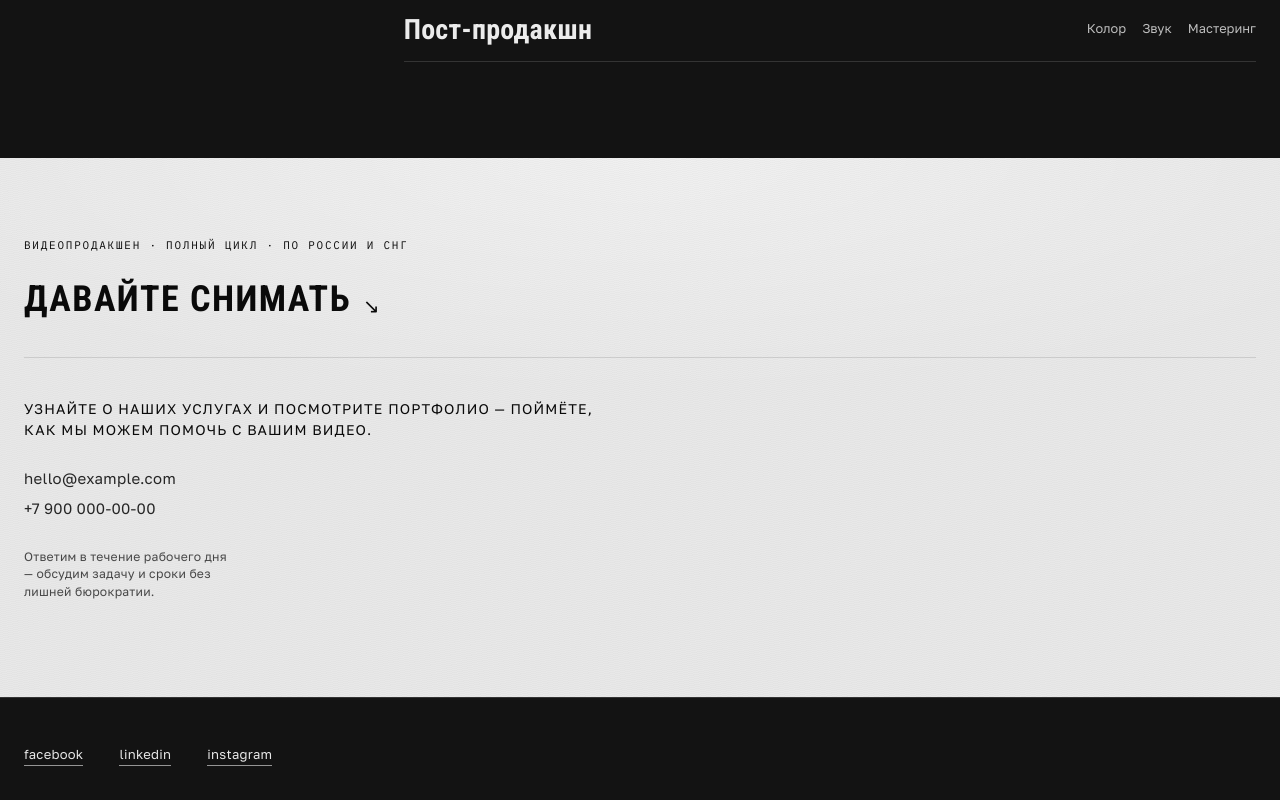
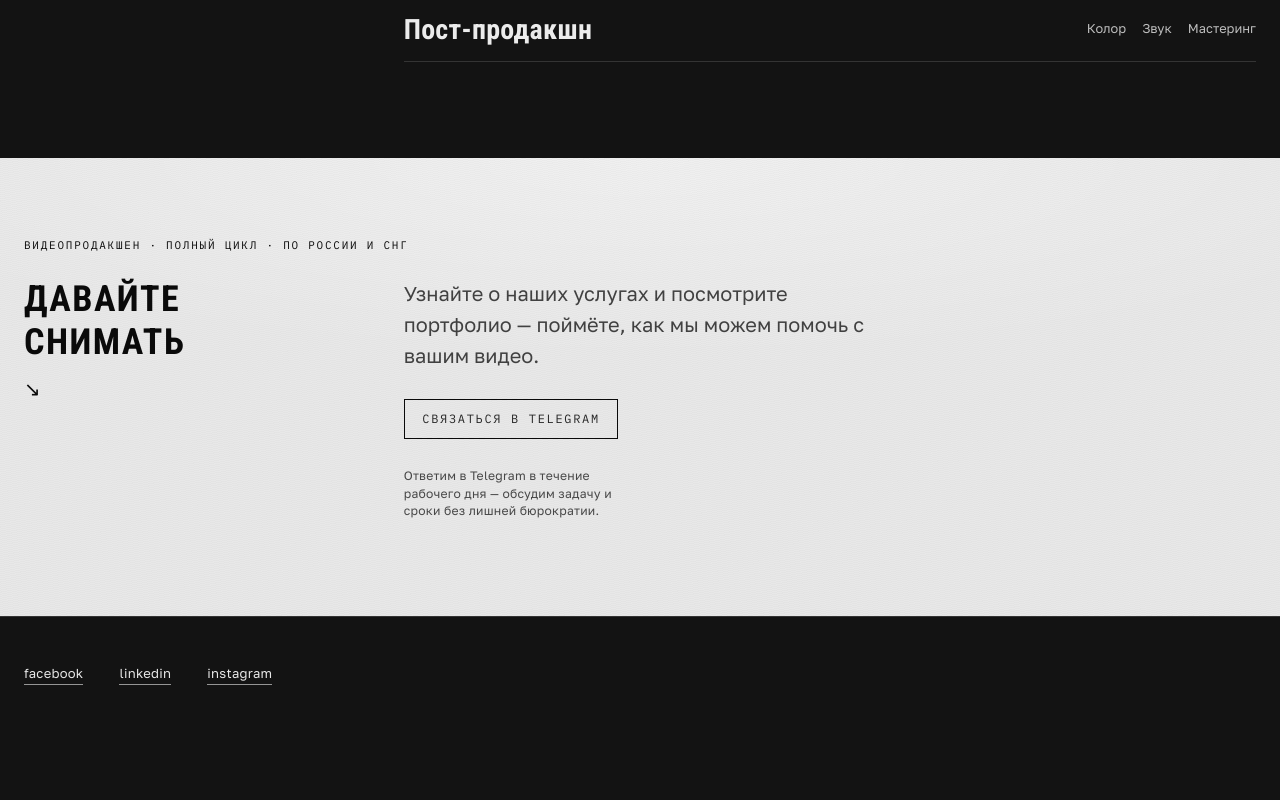
Before and after one commit to andrey-zinoviev-dev/mazurov-video, a Next.js app: page / in a window 1280 px wide. Shown: the part 4492-5292 px from the top of the page. After the commit the page ends 5225 px from the top, so only its background shows below. Built offline with nearby package versions, Linux system fonts and the light colour scheme.

Commit message:
updated MetaText styling and Contacts layout

```diff
--- a/src/components/Contacts/Contacts.module.css
+++ b/src/components/Contacts/Contacts.module.css
@@ -2,7 +2,6 @@
   --contacts-bg: #e8e8e8;
   --contacts-fg: #0a0a0a;
   --contacts-muted: rgba(10, 10, 10, 0.72);
-  --contacts-line: rgba(10, 10, 10, 0.12);
   --contacts-accent: rgba(10, 10, 10, 0.88);
 
   position: relative;
@@ -21,16 +20,12 @@
   color-scheme: light;
 }
 
-.container {
+.inner {
   position: relative;
-  display: flex;
-  flex-direction: column;
-  align-items: stretch;
-  gap: clamp(1rem, 2.5vw, 1.5rem);
 }
 
 .kicker {
-  margin: 0;
+  margin: 0 0 24px;
   max-width: 42rem;
   font-family: var(--font-mono), ui-monospace, monospace;
   font-size: clamp(0.5625rem, 0.65vw + 0.45rem, 0.6875rem);
@@ -41,6 +36,23 @@
   color: var(--contacts-fg);
 }
 
+.split {
+  display: grid;
+  grid-template-columns: minmax(0, 0.5fr) minmax(0, 1.35fr);
+  gap: clamp(2rem, 5vw, 4.5rem);
+  align-items: start;
+}
+
+.headlineCol {
+  min-width: 0;
+}
+
+.contentCol {
+  display: grid;
+  gap: clamp(1.25rem, 3vw, 1.75rem);
+  min-width: 0;
+}
+
 /* Extends Typography `Headline` (base .headline): size, uppercase, tracking */
 .heading {
   display: flex;
@@ -48,6 +60,7 @@
   align-items: baseline;
   gap: 12px;
   max-width: 100%;
+  margin-bottom: clamp(1rem, 2vw, 1.5rem);
   font-family: var(--font-headline), system-ui, sans-serif;
   color: var(--contacts-fg);
 }
@@ -66,25 +79,9 @@
   transform: translateY(0.08em);
 }
 
-.rule {
-  height: 1px;
-  width: 100%;
-  margin: clamp(0.25rem, 1.5vw, 0.75rem) 0 0;
-  background: var(--contacts-line);
-  border: none;
-}
-
-.lower {
-  display: flex;
-  flex-direction: column;
-  align-items: flex-start;
-  gap: clamp(1.25rem, 3vw, 1.75rem);
-  max-width: min(36rem, 58%);
-  padding-top: clamp(0.5rem, 1.5vw, 1rem);
-}
-
 .lede {
   margin: 0;
+  max-width: 38ch;
   font-family: var(--font-body), system-ui, sans-serif;
   font-size: clamp(0.75rem, 0.9vw + 0.55rem, 0.875rem);
   font-weight: 400;
@@ -102,25 +99,46 @@
 }
 
 .link {
-  font-family: var(--font-body), system-ui, sans-serif;
+  display: inline-flex;
+  align-items: center;
+  justify-content: center;
+  padding: 0.65rem 1.1rem;
   font-size: clamp(0.9375rem, 1.15vw, 1.0625rem);
   font-weight: 400;
   line-height: 1.4;
   letter-spacing: 0.02em;
   text-transform: none;
+  text-decoration: none;
   color: var(--contacts-accent);
-  text-decoration: none;
-  border-bottom: 1px solid transparent;
-  transition: border-color 0.15s ease, color 0.15s ease;
+  background-color: transparent;
+  border: 1px solid var(--contacts-fg);
+  --meta-text-color: var(--contacts-accent);
+  transition:
+    background-color 0.22s ease,
+    color 0.22s ease,
+    border-color 0.22s ease,
+    transform 0.22s ease,
+    box-shadow 0.22s ease;
 }
 
 .link:hover {
-  border-bottom-color: rgba(10, 10, 10, 0.35);
+  color: rgba(255, 255, 255, 0.94);
+  background-color: var(--contacts-fg);
+  border-color: var(--contacts-fg);
+  --meta-text-color: rgba(255, 255, 255, 0.94);
+  transform: translateY(-1px);
+  box-shadow: 0 4px 14px rgba(10, 10, 10, 0.14);
 }
 
 .link:focus-visible {
-  outline: 1px solid rgba(10, 10, 10, 0.45);
+  outline: 2px solid var(--contacts-fg);
   outline-offset: 3px;
+}
+
+.link:active {
+  transform: translateY(0);
+  box-shadow: 0 2px 8px rgba(10, 10, 10, 0.12);
+  transition-duration: 0.12s;
 }
 
 .note {
@@ -133,8 +151,13 @@
   max-width: 28ch;
 }
 
-@media (max-width: 820px) {
-  .lower {
+@media (max-width: 900px) {
+  .split {
+    grid-template-columns: 1fr;
+    gap: clamp(1.75rem, 4vw, 2.5rem);
+  }
+
+  .lede {
     max-width: none;
   }
 }
--- a/src/components/Contacts/Contacts.tsx
+++ b/src/components/Contacts/Contacts.tsx
@@ -1,10 +1,11 @@
 import { Container } from "@/components/Container/Container";
 import { Headline } from "@/components/Typography/Headline";
 import styles from "./Contacts.module.css";
+import { MetaText } from "../MetaText/MetaText";
+import { Paragraph } from "../Typography/Paragraph";
 
-const EMAIL = "hello@example.com";
-const PHONE_DISPLAY = "+7 900 000-00-00";
-const PHONE_TEL = "+79000000000";
+const TELEGRAM_USER = "mazurov_prod";
+const TELEGRAM_URL = `https://t.me/${TELEGRAM_USER}`;
 
 export function Contacts() {
   return (
@@ -13,36 +14,39 @@ export function Contacts() {
       id="contact"
       aria-labelledby="contact-emotional-heading"
     >
-      <Container className={styles.container}>
+      <Container className={styles.inner}>
         <p className={styles.kicker}>Видеопродакшен · полный цикл · по России и СНГ</p>
 
+        <div className={styles.split}>
+          <header className={styles.headlineCol}>
             <Headline id="contact-emotional-heading" className={styles.heading}>
               <span className={styles.titleText}>давайте снимать</span>
               <span className={styles.titleArrow} aria-hidden>
                 ↘
               </span>
             </Headline>
+          </header>
 
-        <div className={styles.rule} role="presentation" />
-
-        <div className={styles.lower}>
-          <p className={styles.lede}>
-            Узнайте о наших услугах и посмотрите портфолио — поймёте, как мы можем помочь с
-            вашим видео.
-          </p>
+          <div className={styles.contentCol}>
+            <Paragraph>Узнайте о наших услугах и посмотрите портфолио — поймёте, как мы можем помочь с вашим видео.</Paragraph>
 
             <div className={styles.contactLines}>
-            <a className={styles.link} href={`mailto:${EMAIL}`}>
-              {EMAIL}
-            </a>
-            <a className={styles.link} href={`tel:${PHONE_TEL}`}>
-              {PHONE_DISPLAY}
+              <a
+                className={styles.link}
+                href={TELEGRAM_URL}
+                target="_blank"
+                rel="noopener noreferrer"
+                aria-label={`Открыть Telegram: @${TELEGRAM_USER}`}
+              >
+                <MetaText text="Связаться в Telegram" />
               </a>
             </div>
 
             <p className={styles.note}>
-            Ответим в течение рабочего дня — обсудим задачу и сроки без лишней бюрократии.
+              Ответим в Telegram в течение рабочего дня — обсудим задачу и сроки без лишней
+              бюрократии.
             </p>
+          </div>
         </div>
       </Container>
     </section>
--- a/src/components/MetaText/MetaText.module.css
+++ b/src/components/MetaText/MetaText.module.css
@@ -3,5 +3,5 @@
   font-size: var(--meta-text-font-size, 12px);
   letter-spacing: 0.14em;
   text-transform: uppercase;
-  color: rgba(255, 255, 255, 0.65);
+  color: var(--meta-text-color, rgba(255, 255, 255, 0.65));
 }
--- a/src/components/MetaText/MetaText.tsx
+++ b/src/components/MetaText/MetaText.tsx
@@ -7,5 +7,7 @@ export type MetaTextProps = {
 
 /** Uppercase mono caption; plain string only (no rich children). */
 export function MetaText({ text, className }: MetaTextProps) {
-  return <span className={`${styles.root} ${className}`}>{text}</span>;
+  return (
+    <span className={[styles.root, className].filter(Boolean).join(" ")}>{text}</span>
+  );
 }
--- a/src/components/Typography/Typography.module.css
+++ b/src/components/Typography/Typography.module.css
@@ -11,4 +11,5 @@
   font-size: 20px;
   line-height: 1.55;
   opacity: 0.75;
+      max-width: 38ch;
 }
```
Lines whose indentation alone changed are shown as unchanged.
